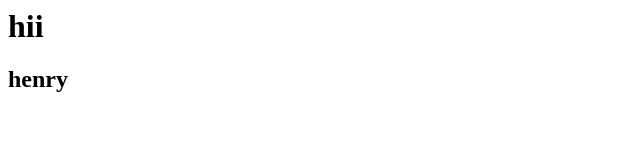
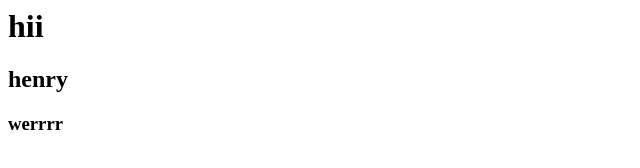
Before and after one commit to hgferrao/git-practice, a plain HTML site: page index.html in a window 1280 px wide. Shown: the full height of the page, 0-640 px from the left. Drawn offline with Linux system fonts and the light colour scheme.

Commit message:
skipped staging area

```diff
--- a/index.html
+++ b/index.html
@@ -1,2 +1,3 @@
 <h1>hii</h1>
 <h2>henry</h2>
+<h3>werrrr</h3>
```
